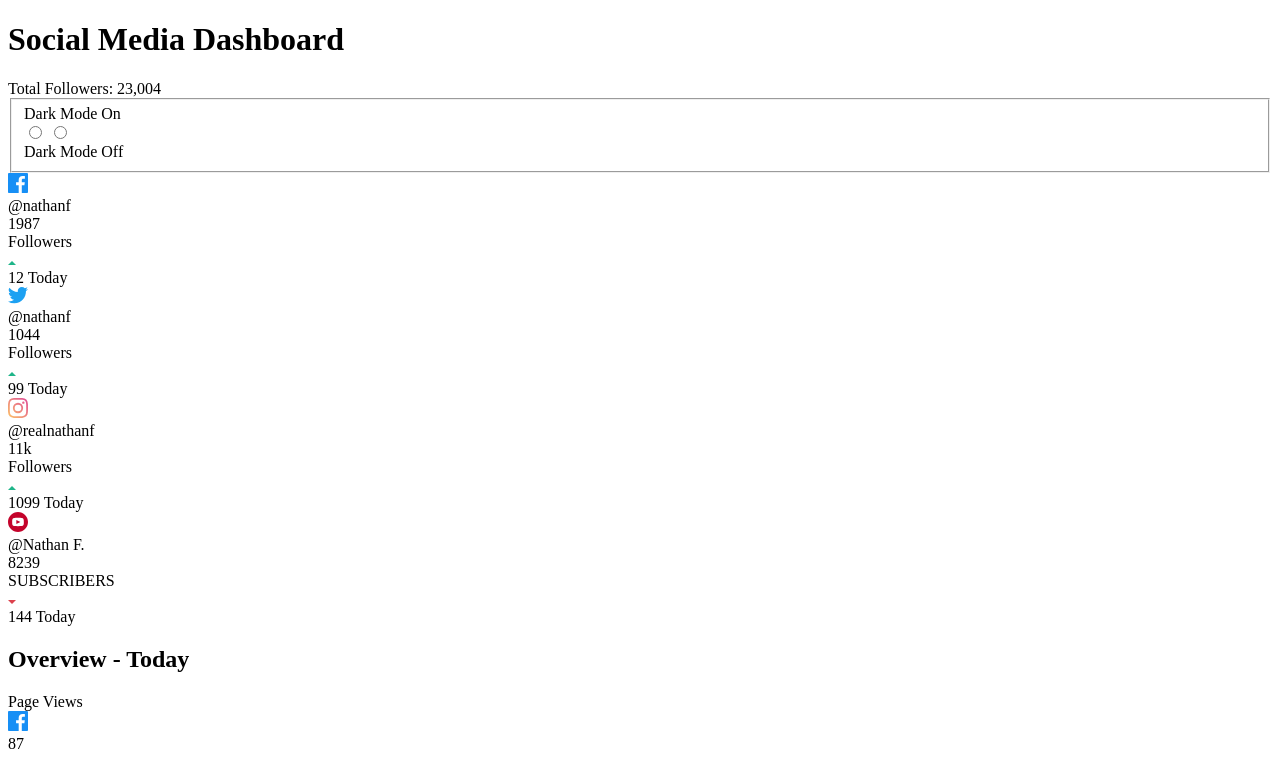
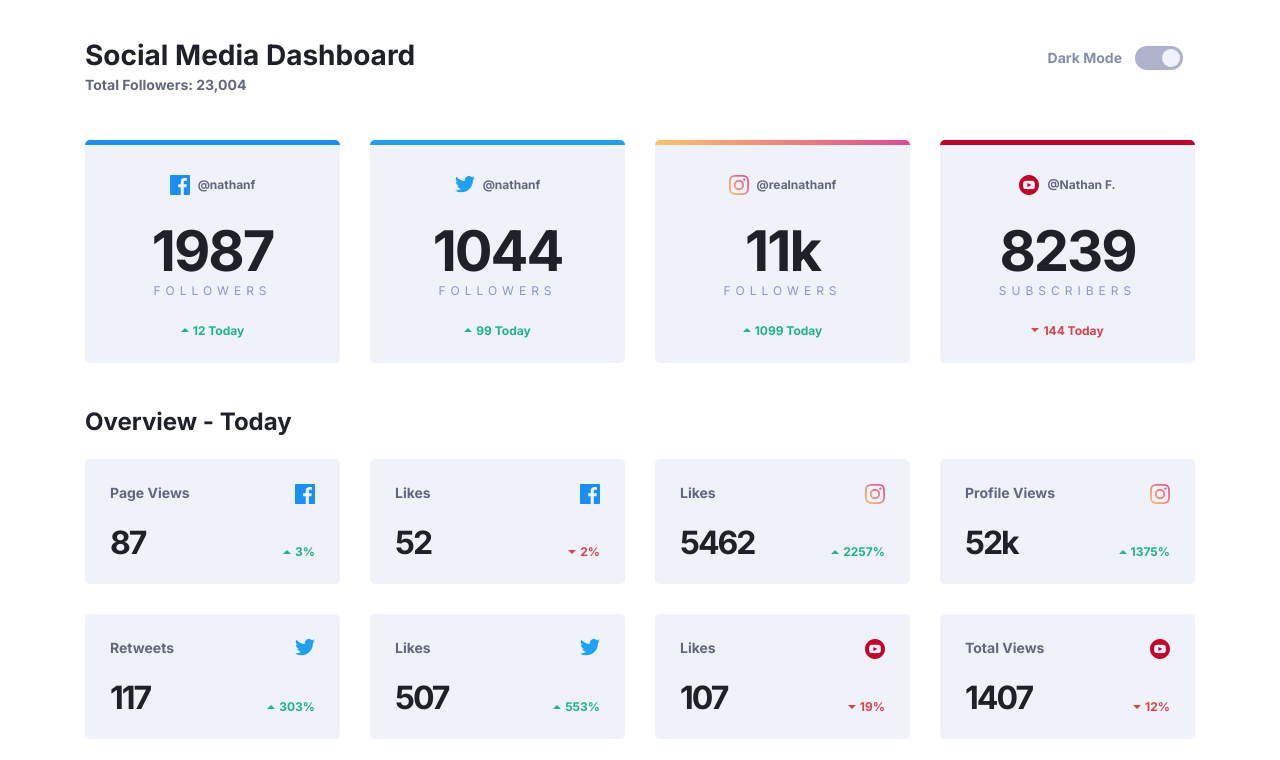
Before and after one commit to Jasonmagic/darkMode_challenge, a website: page index.html in a window 1280 px wide. Shown: the top 760 px of the page. Drawn offline with Linux system fonts and the light colour scheme; the site is published under a folder, as on GitHub Pages, so addresses that start at the root find nothing.

Commit message:
replaced absolute path to relative path

```diff
--- a/index.html
+++ b/index.html
@@ -13,8 +13,8 @@
   <link rel="preconnect" href="https://fonts.gstatic.com" crossorigin>
   <link href="https://fonts.googleapis.com/css2?family=Inter:wght@400;700&display=swap" rel="stylesheet">
 
-  <link rel="stylesheet" href="/dist/style.css">
-  <script defer src="/dist/script.js"></script>
+  <link rel="stylesheet" href="dist/style.css">
+  <script defer src="dist/script.js"></script>
 
 
   <!-- Feel free to remove these styles or customise in your own stylesheet 👍 -->
```
Also changed, not shown: 2 other files.
